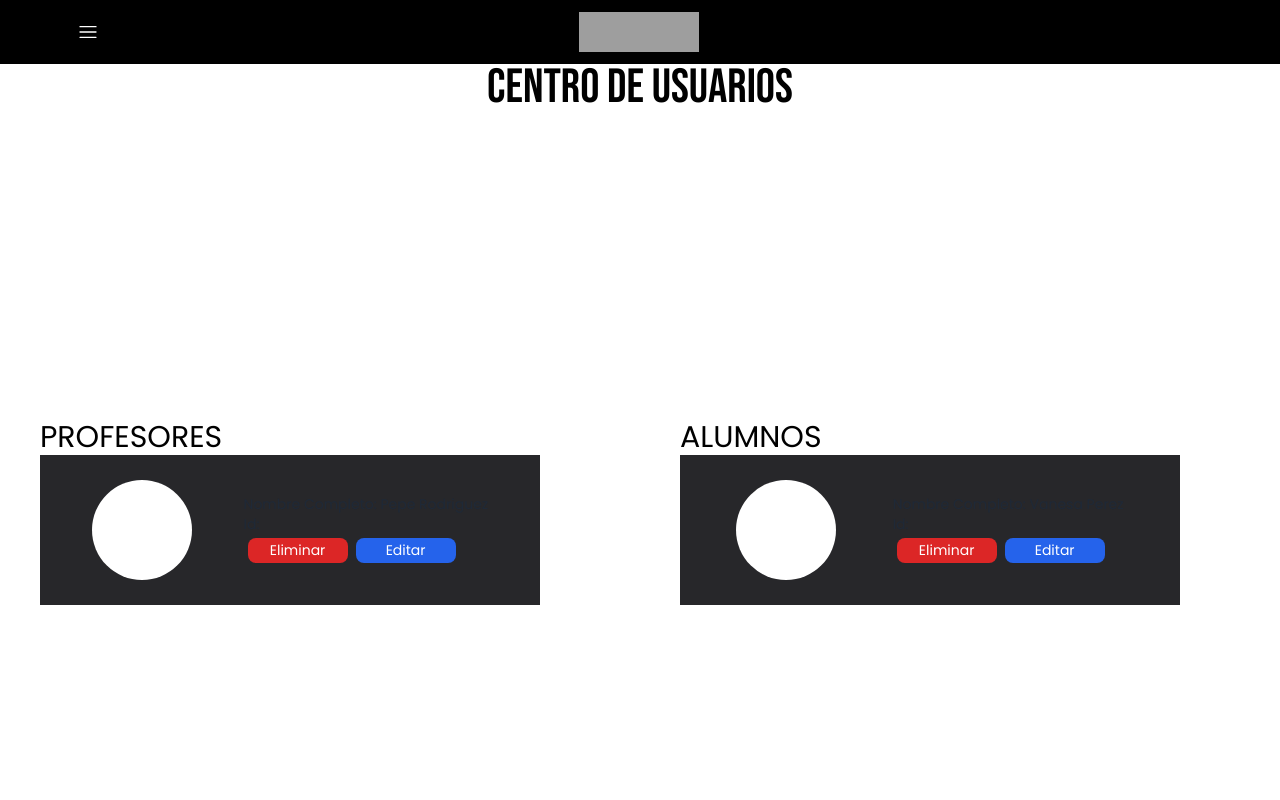
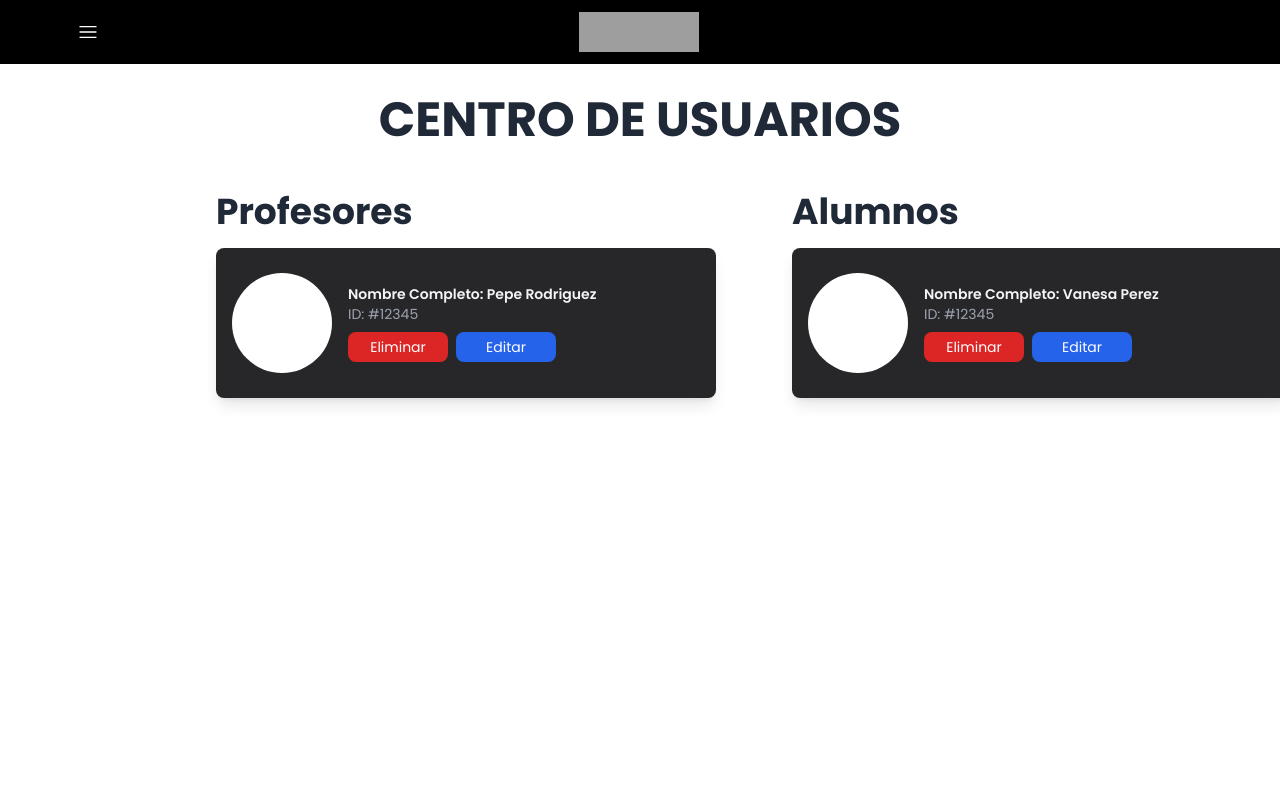
Before and after one commit to briziomauro/PPS-FrontEnd, a React (Vite) app: page /adminid/user-center in a window 1280 px wide. Shown: the top 800 px of the page. Built offline with nearby package versions, Linux system fonts and the light colour scheme; grey boxes are pictures that could not be loaded.

Commit message:
style: user center page

```diff
--- a/src/components/userCenter/UserCenter.jsx
+++ b/src/components/userCenter/UserCenter.jsx
@@ -4,21 +4,23 @@ import UserCenterClient from '../userCenterClient/UserCenterClient'
 
 const UserCenter = () => {
     return (
-        <div >
-            <div className='text-black text-5xl font-bebas flex justify-center items-center'>
+        <div className="min-h-screen">
+            <div className="text-gray-800 text-5xl font-bold flex justify-center items-center my-8">
                 <h3>CENTRO DE USUARIOS</h3>
             </div>
-            <div className='flex justify-evenly items-center h-screen'>
-                {/*Profesores*/}
-                <div className='flex-1'>
+            <div className="flex justify-evenly items-center flex-wrap h-auto space-y-4 lg:space-y-0 lg:space-x-8">
+                {/* Profesores */}
+                <div className="flex-1 max-w-sm p-4">
                     <UserCenterProfessor />
                 </div>
-                {/*Alumnos*/}
-                <div className='flex-1'>
+
+                {/* Alumnos */}
+                <div className="flex-1 max-w-sm p-4">
                     <UserCenterClient />
                 </div>
             </div>
         </div>
+
     )
 }
 
--- a/src/components/userCenterClient/UserCenterClient.jsx
+++ b/src/components/userCenterClient/UserCenterClient.jsx
@@ -2,16 +2,20 @@ import React from 'react'
 
 const UserCenterClient = () => {
   return (
-    <div>
-      <p className='text-3xl text-black ml-10'>ALUMNOS</p>
-      <div className='flex bg-zinc-800 w-[500px] h-[150px] ml-10 justify-evenly items-center'>
-        <span className='rounded-full bg-white w-[100px] h-[100px]'></span>
-        <div className='text-sm'>
-          <p>Nombre Completo: Vanesa Perez</p>
-          <p>Id:</p>
-          <div>
-            <button className='bg-red-600 text-white rounded-lg w-[100px] h-[25px] m-1'> Eliminar </button>
-            <button className='bg-blue-600 text-white rounded-lg w-[100px] h-[25px] m-1'> Editar </button>
+    <div className="ml-10">
+      <p className="text-4xl font-bold text-gray-800 mb-4">Alumnos</p>
+      <div className="flex bg-zinc-800 w-[500px] h-[150px] rounded-lg shadow-lg p-4 items-center">
+        <span className="rounded-full bg-white w-[100px] h-[100px] flex-shrink-0"></span>
+        <div className="ml-4 text-sm text-gray-100">
+          <p className="font-semibold">Nombre Completo: Vanesa Perez</p>
+          <p className="text-gray-400">ID: #12345</p>
+          <div className="mt-2">
+            <button className="bg-red-600 text-white rounded-lg w-[100px] h-[30px] mr-2 hover:bg-red-700 transition-all duration-300">
+              Eliminar
+            </button>
+            <button className="bg-blue-600 text-white rounded-lg w-[100px] h-[30px] hover:bg-blue-700 transition-all duration-300">
+              Editar
+            </button>
           </div>
         </div>
       </div>
--- a/src/components/userCenterProfessor/UserCenterProfessor.jsx
+++ b/src/components/userCenterProfessor/UserCenterProfessor.jsx
@@ -2,16 +2,20 @@ import React from 'react'
 
 const UserCenterProfessor = () => {
     return (
-        <div>
-            <p className='text-3xl text-black ml-10'>PROFESORES</p>
-            <div className='flex bg-zinc-800 w-[500px] h-[150px] ml-10 justify-evenly items-center'>
-                <span className='rounded-full bg-white w-[100px] h-[100px]'></span>
-                <div className='text-sm'>
-                    <p>Nombre Completo: Pepe Rodriguez</p>
-                    <p>Id:</p>
-                    <div>
-                        <button className='bg-red-600 text-white rounded-lg w-[100px] h-[25px] m-1'> Eliminar </button>
-                        <button className='bg-blue-600 text-white rounded-lg w-[100px] h-[25px] m-1'> Editar </button>
+        <div className="ml-10">
+            <p className="text-4xl font-bold text-gray-800 mb-4">Profesores</p>
+            <div className="flex bg-zinc-800 w-[500px] h-[150px] rounded-lg shadow-lg p-4 items-center">
+                <span className="rounded-full bg-white w-[100px] h-[100px] flex-shrink-0"></span>
+                <div className="ml-4 text-sm text-gray-100">
+                    <p className="font-semibold">Nombre Completo: Pepe Rodriguez</p>
+                    <p className="text-gray-400">ID: #12345</p>
+                    <div className="mt-2">
+                        <button className="bg-red-600 text-white rounded-lg w-[100px] h-[30px] mr-2 hover:bg-red-700 transition-all duration-300">
+                            Eliminar
+                        </button>
+                        <button className="bg-blue-600 text-white rounded-lg w-[100px] h-[30px] hover:bg-blue-700 transition-all duration-300">
+                            Editar
+                        </button>
                     </div>
                 </div>
             </div>
```
